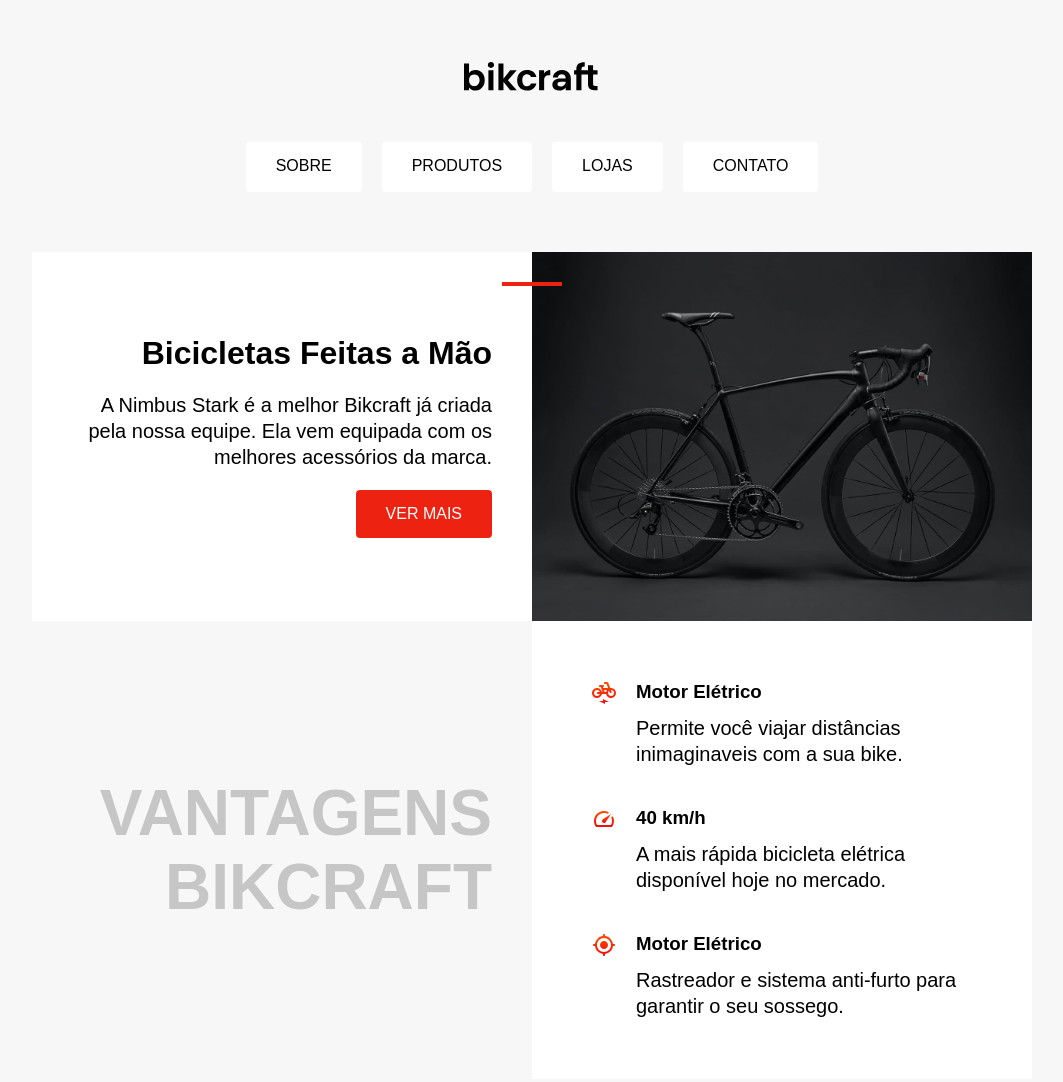
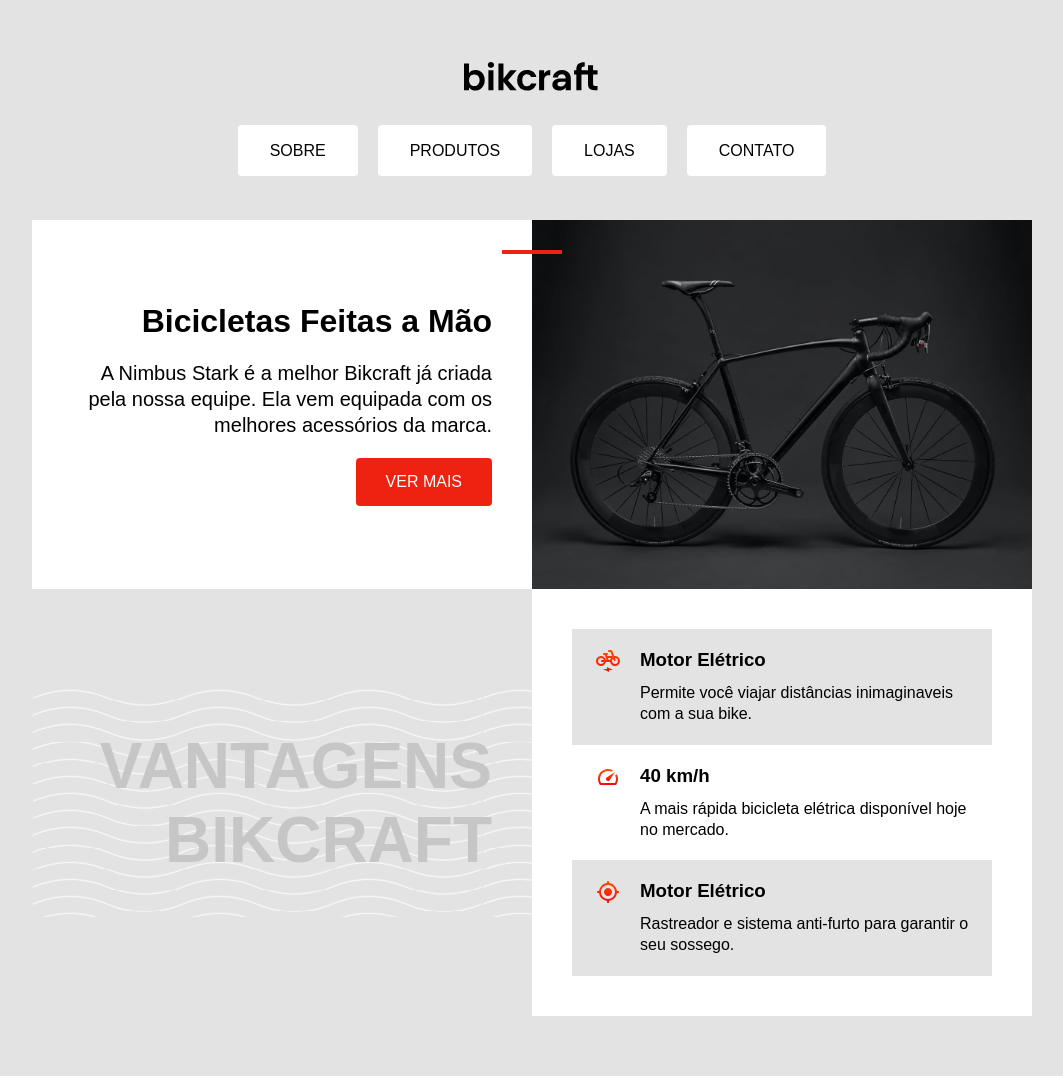
Before and after one commit to PedroMachado1/projetos, a plain HTML site: page bikcraft-simples/index.html in a window 1280 px wide. Shown: the top 1082 px of the page, without its empty margins (108-1171 px from the left). Drawn offline with Linux system fonts and the light colour scheme.

Commit message:
refatorando o projeto

```diff
--- a/bikcraft-simples/index.html
+++ b/bikcraft-simples/index.html
@@ -14,46 +14,65 @@
           <img src="./img/bikcraft.svg" alt="logo-Bikcraft" />
         </div>
 
-        <div class="menu">
-          <a href="" class="navBtn">SOBRE</a>
-          <a href="" class="navBtn">PRODUTOS</a>
-          <a href="" class="navBtn">LOJAS</a>
-          <a href="" class="navBtn">CONTATO</a>
-        </div>
+        <nav aria-label="primária">
+          <ul class="menu">
+            <li><a href="/" class="navBtn">SOBRE</a></li>
+            <li><a href="/" class="navBtn">PRODUTOS</a></li>
+            <li><a href="/" class="navBtn">LOJAS</a></li>
+            <li><a href="/" class="navBtn">CONTATO</a></li>
+          </ul>
+        </nav>
       </header>
 
-      <div class="conteudo">
-        <div class="introducao">
-          <span class="detalhe"></span>
-          <h1>Bicicletas Feitas a Mão</h1>
+      <main>
+        <article class="conteudo">
+          <section class="introducao" aria-labelledby="label-introducao">
+            <h1 id="label-introducao">Bicicletas Feitas a Mão</h1>
             <p>
-            A Nimbus Stark é a melhor Bikcraft já criada pela nossa equipe. Ela
-            vem equipada com os melhores acessórios da marca.
+              A Nimbus Stark é a melhor Bikcraft já criada pela nossa equipe.
+              Ela vem equipada com os melhores acessórios da marca.
             </p>
-          <a href="" class="btnVerMais">Ver Mais</a>
-        </div>
+            <a href="/" class="btnVerMais">Ver Mais</a>
+          </section>
           <img id="bicicleta" src="./img/bicicleta.jpg" alt="" />
+        </article>
 
-        <h2 class="subtitulo">Vantagens Bikcraft</h2>
+        <article class="conteudo" aria-labelledby="label-vantagens">
+          <h2 class="subtitulo" id="label-vantagens">Vantagens Bikcraft</h2>
 
-        <div class="vantagens">
+          <section class="vantagens">
+            <ol>
+              <li>
                 <div class="vantagens-item">
                   <img src="./img/eletrica.svg" alt="" />
                   <h3>Motor Elétrico</h3>
-            <p>Permite você viajar distâncias inimaginaveis com a sua bike.</p>
+                  <p>
+                    Permite você viajar distâncias inimaginaveis com a sua bike.
+                  </p>
                 </div>
+              </li>
+              <li>
                 <div class="vantagens-item">
                   <img src="./img/velocidade.svg" alt="" />
                   <h3>40 km/h</h3>
-            <p>A mais rápida bicicleta elétrica disponível hoje no mercado.</p>
+                  <p>
+                    A mais rápida bicicleta elétrica disponível hoje no mercado.
+                  </p>
                 </div>
+              </li>
+              <li>
                 <div class="vantagens-item">
                   <img src="./img/rastreador.svg" alt="" />
                   <h3>Motor Elétrico</h3>
-            <p>Rastreador e sistema anti-furto para garantir o seu sossego.</p>
+                  <p>
+                    Rastreador e sistema anti-furto para garantir o seu sossego.
+                  </p>
                 </div>
-        </div>
-      </div>
+              </li>
+            </ol>
+          </section>
+        </article>
+      </main>
 
       <footer class="footer">
         <p>Bikcraft. Alguns Direitos Reservados.</p>
--- a/bikcraft-simples/style.css
+++ b/bikcraft-simples/style.css
@@ -5,9 +5,9 @@
 }
 
 .container {
-  min-width: 100vh;
+  min-width: 96vw;
   min-height: 100vh;
-  background-color: /* #273038 */ #f7f7f7;
+  background-color: /* #273038 */ #e4e3e4;
   font-family: Arial, Helvetica, sans-serif;
   display: grid;
   gap: 60px;
@@ -20,7 +20,7 @@
 }
 
 p {
-  font-size: 20px;
+  font-size: 1.25rem;
   line-height: 1.3;
 }
 
@@ -37,19 +37,25 @@
   flex-wrap: wrap;
 }
 
+ul li {
+  list-style: none;
+  display: inline-block;
+}
+
 .navBtn {
   background-color: #ffffff;
   padding: 15px 30px;
   text-decoration: none;
   color: black;
   border-radius: 4px;
-  border-bottom: 2px solid transparent;
-  transition: 0.4s;
+  border: 2px solid transparent;
+  transition: 0.3s;
+  font-size: 1rem;
 }
 
 .navBtn:hover {
-  border-color: grey;
-  padding: 20px;
+  border-color: #ce2a23;
+  padding: 15px 30px;
 }
 
 .conteudo {
@@ -69,7 +75,12 @@
   justify-items: end;
 }
 
-.detalhe {
+.introducao h1 {
+  font-size: 2rem;
+}
+
+.introducao::after {
+  content: "";
   width: 60px;
   height: 4px;
   background: #ee2211;
@@ -86,26 +97,37 @@
   text-decoration: none;
   color: #fff;
   text-transform: uppercase;
-  transition: 0.4s;
+  transition: 0.3s;
+  font-size: 1rem;
 }
 
 .btnVerMais:hover {
-  padding: 20px 35px;
+  background: #8c0f11;
 }
 
 .subtitulo {
   display: grid;
   align-self: center;
   text-align: right;
-  font-size: 64px;
+  font-size: 4rem;
   padding: 40px;
   color: #c6c6c6;
   text-transform: uppercase;
+  background-image: url("./img/onda.svg");
+  background-size: 450px;
 }
 
 .vantagens {
   padding: 40px;
   background: #fff;
+}
+
+ol {
+  list-style: none;
+}
+
+.vantagens li:nth-child(odd) {
+  background: #e4e3e4;
 }
 
 .vantagens-item {
@@ -114,10 +136,17 @@
   gap: 10px 20px;
   padding: 20px;
   align-content: center;
+  border-left: 4px solid transparent;
+  transition: 0.3s;
+}
+
+.vantagens-item:hover {
+  border-color: #ee2211;
 }
 
 .vantagens-item p {
   grid-column: 2;
+  font-size: 1rem;
 }
 
 .footer {
@@ -125,4 +154,5 @@
   padding: 40px;
   width: 100%;
   text-align: center;
+  font-size: 1rem;
 }
```
Also changed, not shown: bikcraft-simples/img/onda.svg (added). Lines whose indentation alone changed are shown as unchanged.
